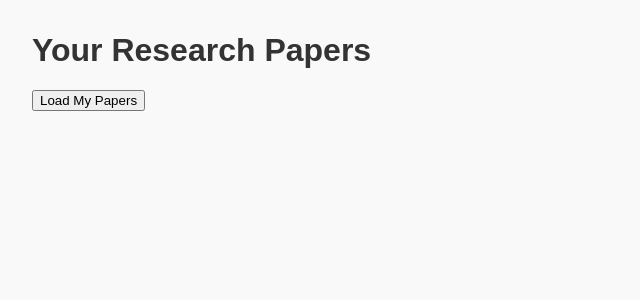
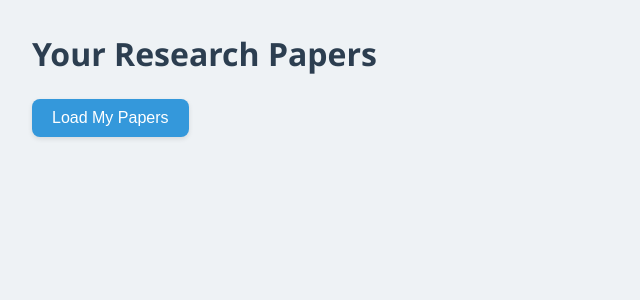
Before and after one commit to sharanya012/RPApplication_sql, a Spring Boot app: page /papersforview in a window 1280 px wide. Shown: the top 300 px of the page, without its empty margins (0-640 px from the left). Run offline with Spring Boot 4, Linux system fonts and the light colour scheme; some of the project's set-up classes (security, data sources, template engines, error pages and the like) are left out, and stand-ins take their place.

Commit message:
ui fixed

```diff
--- a/src/main/resources/templates/view-papers.html
+++ b/src/main/resources/templates/view-papers.html
@@ -5,23 +5,56 @@
     <title>My Research Papers</title>
     <style>
         body {
-            font-family: Arial, sans-serif;
+            font-family: 'Segoe UI', Tahoma, Geneva, Verdana, sans-serif;
             margin: 2rem;
-            background-color: #f9f9f9;
-        }
-        h1 {
+            background-color: #eef2f5;
             color: #333;
         }
+
+        h1 {
+            color: #2c3e50;
+            margin-bottom: 1.5rem;
+        }
+
+        button {
+            padding: 10px 20px;
+            background-color: #3498db;
+            color: white;
+            border: none;
+            border-radius: 8px;
+            cursor: pointer;
+            font-size: 1rem;
+            transition: background-color 0.3s ease;
+            box-shadow: 0 2px 5px rgba(0,0,0,0.1);
+        }
+
+        button:hover {
+            background-color: #2980b9;
+        }
+
         ul {
             padding: 0;
             list-style: none;
+            margin-top: 1.5rem;
         }
+
         li {
             background-color: #ffffff;
-            padding: 10px 15px;
-            margin: 10px 0;
-            border-radius: 8px;
-            box-shadow: 0 1px 3px rgba(0,0,0,0.1);
+            padding: 12px 18px;
+            margin: 12px 0;
+            border-radius: 10px;
+            box-shadow: 0 2px 5px rgba(0,0,0,0.08);
+            transition: transform 0.2s, box-shadow 0.2s;
+        }
+
+        li:hover {
+            transform: scale(1.02);
+            box-shadow: 0 4px 12px rgba(0,0,0,0.1);
+            background-color: #f8fbff;
+        }
+
+        li:active {
+            transform: scale(0.98);
         }
     </style>
 </head>
@@ -35,7 +68,7 @@
         function fetchPapers() {
             fetch('/view-papers', {
                 method: 'POST',
-        credentials: 'include', // important for session cookies
+                credentials: 'include',
                 headers: {
                     'Content-Type': 'application/json'
                 }
@@ -47,7 +80,6 @@
                 return response.json();
             })
             .then(data => {
-        console.log(data);
                 const list = document.getElementById('papersList');
                 list.innerHTML = '';
                 if (data.length === 0) {
@@ -58,7 +90,6 @@
                         li.textContent = paper.title;
                         li.style.cursor = 'pointer';
                         li.onclick = () => {
-                    // First, set the paper ID in the session
                             fetch('/set-paper-id', {
                                 method: 'POST',
                                 credentials: 'include',
@@ -69,8 +100,6 @@
                             })
                             .then(response => {
                                 if (response.ok) {
-                            console.log(paper.id);
-                            // Once the paper ID is set, redirect to the view page
                                     window.location.href = '/papers/view';
                                 } else {
                                     alert('Failed to set paper ID in session');
@@ -88,7 +117,6 @@
                 alert('Failed to load papers: ' + err.message);
             });
         }
-
     </script>
 
 </body>
```
Lines whose indentation alone changed are shown as unchanged.
